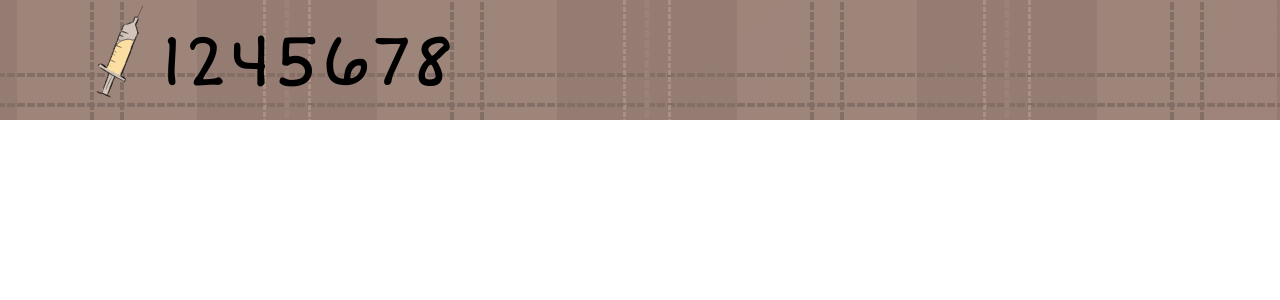
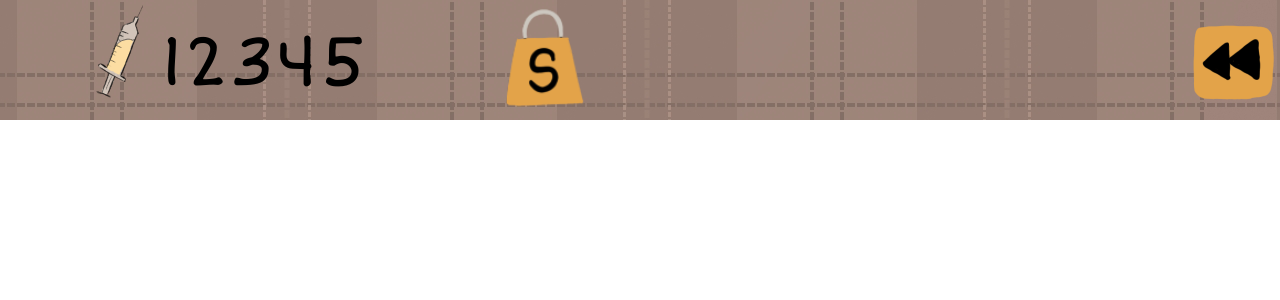
Before and after one commit to thegenggo/carin, a React app: page / in a window 1280 px wide. Shown: the top 300 px of the page. Built offline with nearby package versions, Linux system fonts and the light colour scheme; the HTML template or start-up script is replaced by a standard one.

Commit message:
bar component CSS
Signed-off-by: NuChyyyy <nuchyyyy113112@gmail.com>

```diff
--- a/src/main/ts/components/Bar.css
+++ b/src/main/ts/components/Bar.css
@@ -39,3 +39,51 @@
     top: 15%;
     bottom: 17.5%;
 }
+
+#shopButton {
+    position: absolute;
+    left: 26.35%;
+    right: 69.53%;
+    top: 5.83%;
+    bottom: 10.83%;
+}
+
+#decreaseSpdButton {
+    position: absolute;
+    left: 62.08%;
+    right: 33.49%;
+    top: 20%;
+    bottom: 15%;
+}
+
+#increaseSpdButton {
+    position: absolute;
+    left: 82.19%;
+    right: 13.49%;
+    top: 20.83%;
+    bottom: 15%;
+}
+
+#pauseButton {
+    position: absolute;
+    left: 72.14%;
+    right: 23.44%;
+    top: 19.17%;
+    bottom: 15%;
+}
+
+#playButton {
+    position: absolute;
+    left: 72.14%;
+    right: 23.44%;
+    top: 19.17%;
+    bottom: 15%;
+}
+
+#replayButton {
+position: absolute;
+left: 92.14%;
+right: 3.44%;
+top: 19.17%;
+bottom: 15%;
+}
--- a/src/main/ts/components/Bar.tsx
+++ b/src/main/ts/components/Bar.tsx
@@ -1,20 +1,26 @@
 import React from "react";
 import image from "./images/Bar.png";
 import creditIcon from "./images/aitibodyCreditIcon.png";
+import shopButton from "./images/shopButton.png";
+import decreaseSpdButton from "./images/decreaseSpdButton.png";
+import increaseSpdButton from "./images/increaseSpdButton.png";
+import pauseButton from "./images/pauseButton.png";
+import replayButton from "./images/replayButton.png";
 import "./Bar.css";
 
 function Bar() {
-
-
-
     return (<div id="Bar">
         <img id="bar" src={image}></img>
         <img id="antibodyCreditIcon" src={creditIcon}></img>
         <div id="antibodyCreditText">
-            {1245678}
+            {12345}
         </div>
+        <img id="shopButton" src={shopButton}></img>
+        <img id="decreaseSpdButton" src={decreaseSpdButton}></img>
+        <img id="pauseButton" src={pauseButton}></img>
+        <img id="replayButton" src={replayButton}></img>
+        <img id="increaseSpdButton" src={increaseSpdButton}></img>
     </div>
     );
 }
-
 export default Bar;
```
